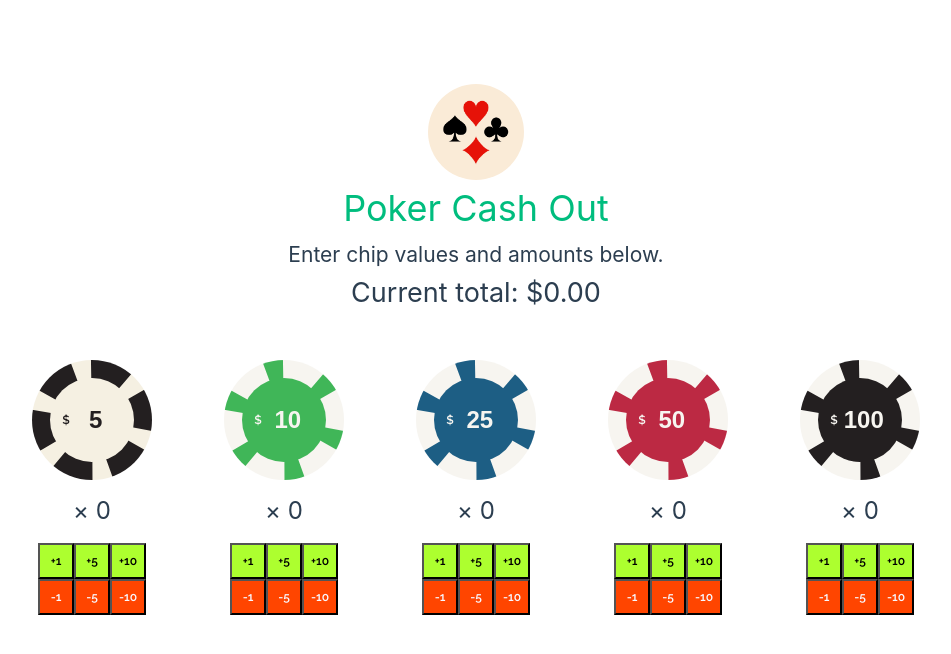
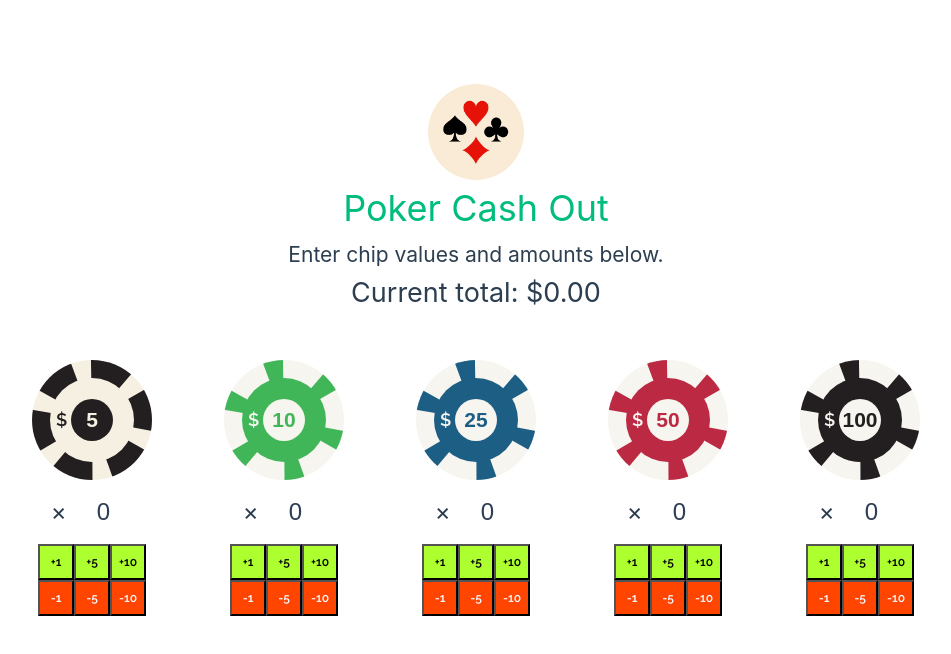
Before and after one commit to jacksonthall22/poker-chip-counter, a Vue app: page / in a window 1280 px wide. Shown: the top 654 px of the page, without its empty margins (164-1115 px from the left). Built offline with nearby package versions, Linux system fonts and the light colour scheme.

Commit message:
Update chip style

```diff
--- a/src/components/ChipStack.vue
+++ b/src/components/ChipStack.vue
@@ -27,6 +27,19 @@ export default defineComponent({
       this.numChips += dChips;
       this.numChips = Math.max(this.numChips, 0);
       this.$emit('numChipsChanged')
+    },
+    onInput(e) : void {
+      let newNumChips = Math.max(parseInt(e.target.value.trim()), 0);
+
+      if (!isNaN(newNumChips)) {
+        this.numChips = newNumChips
+        this.$emit("numChipsChanged", newNumChips)
+      } else {
+        this.numChips = 0
+      }
+    },
+    onChange(e) : void {
+      e.target.value = this.numChips
     }
   },
   computed: {
@@ -43,7 +56,11 @@ export default defineComponent({
                :color="color"
                @value-changed="onValueChanged"
                ref="chip" />
-    <p>× {{numChips}}</p>
+    <p>× <input type="number"
+                :value="numChips"
+                min=0
+                @input="onInput"
+                @change="onChange" /></p>
     <div class="button-box">
       <div class="button-row">
         <UpdateNumChipsButton :d-chips=1 @click="updateNumChips" />
@@ -95,6 +112,29 @@ input {
   font-size: 2rem;
 }
 
+.wrapper input {
+  width: 5rem;
+  text-align: center;
+  border: none;
+  background-color: rgba(255, 255, 255, 0.2);
+  border-radius: 0.2rem;
+  padding: 0.5rem 1rem;
+  color: inherit;
+  font-size: inherit;
+}
+
+/* Chrome, Safari, Edge, Opera */
+.wrapper input::-webkit-outer-spin-button,
+.wrapper input::-webkit-inner-spin-button {
+  -webkit-appearance: none;
+  margin: 0;
+}
+
+/* Firefox */
+.wrapper input[type=number] {
+  -moz-appearance: textfield;
+}
+
 .button-row {
   display: flex;
   flex-direction: row;
@@ -111,6 +151,7 @@ input {
   flex-shrink: 0;
   flex-grow: 0;
   font-family: 'Raleway', sans-serif;
+  font-weight: bold;
 }
 
 </style>
--- a/src/components/PokerChip.vue
+++ b/src/components/PokerChip.vue
@@ -93,10 +93,9 @@ export default defineComponent({
 <!--      @change="onChange"-->
 <!--  />-->
   <div class="chip">
-    <p class="currencySymbol">$</p>
     <input id="input"
            type="number"
-           min="0"
+           min=0
            :value="value"
            @input="onInput"
            @change="onChange"
@@ -136,17 +135,27 @@ export default defineComponent({
   height: 50%;
   line-height: 1rem;
   border: none;
+  border-radius: 50%;
+  fill-opacity: 0.8;
 
   padding: 0;
   margin: 0 5px;
 
   font-weight: bold;
-  font-size: 2rem;
+  font-size: 1.75rem;
   vertical-align: middle;
 
-  background-color: v-bind(bgColor);
+  background-color: v-bind(textColor);
+  color: v-bind(bgColor);
+  text-align: center;
+}
+.chip:before {
+  content: '$';
+  position: absolute;
+  left: 0.5rem;
+  font-weight: bold;
+  font-size: 1.5rem;
   color: v-bind(textColor);
-  text-align: center;
 }
 
 /* Chrome, Safari, Edge, Opera */
```
